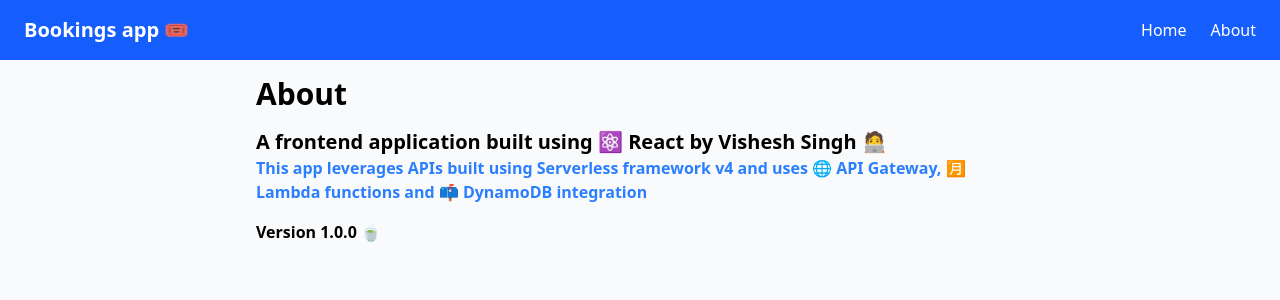
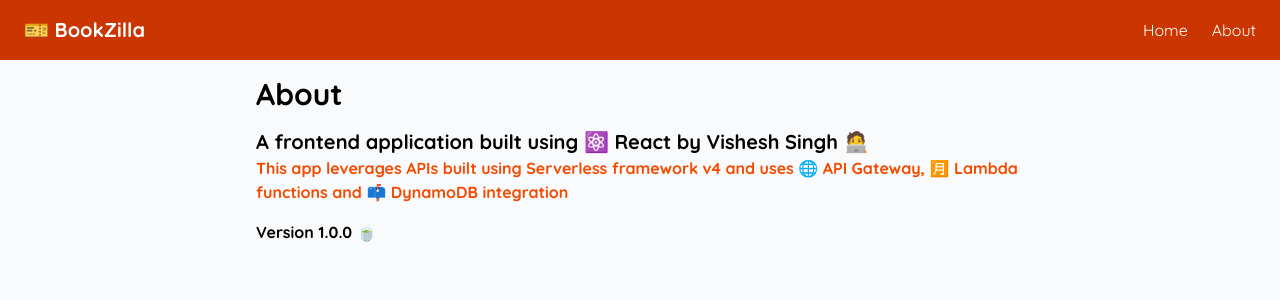
Before and after one commit to VisheshSingh/full-stack-serverless-react-project, a React app in the folder frontend/: page /about in a window 1280 px wide. Shown: the top 300 px of the page. Built offline with nearby package versions, Linux system fonts and the light colour scheme; the HTML template or start-up script is replaced by a standard one.

Commit message:
💓 make things pretty

```diff
--- a/frontend/src/components/About.jsx
+++ b/frontend/src/components/About.jsx
@@ -1,12 +1,12 @@
 const About = () => {
   return (
-    <div className='min-h-screen bg-gray-50 p-4'>
+    <div className='font-display min-h-screen bg-gray-50 p-4'>
       <div className='max-w-3xl mx-auto'>
         <h1 className='text-3xl font-bold mb-4'>About</h1>
         <h2 className='text-xl font-bold'>
           A frontend application built using ⚛️ React by Vishesh Singh 🧑‍💻
         </h2>
-        <h4 className='text-blue-500 font-bold'>
+        <h4 className='text-orange-600 font-bold'>
           This app leverages APIs built using Serverless framework v4 and uses
           🌐 API Gateway, 🈷️ Lambda functions and 📫 DynamoDB integration
         </h4>
--- a/frontend/src/components/Home.jsx
+++ b/frontend/src/components/Home.jsx
@@ -62,7 +62,7 @@ const Home = () => {
   }
 
   return (
-    <div className='min-h-screen bg-gray-50 p-4'>
+    <div className='font-display min-h-screen bg-gray-50 p-4'>
       <div className='max-w-3xl mx-auto'>
         <h1 className='text-3xl font-bold mb-4'>
           {isEditMode ? 'Update' : 'Create'} Booking
@@ -88,11 +88,11 @@ const Home = () => {
             type='date'
             name='booking-date'
           />
-          <button className='px-4 py-2 bg-blue-600 text-white rounded'>
+          <button className='px-4 py-2 bg-orange-600 text-white rounded'>
             {isEditMode ? 'Update' : 'Create'}
           </button>
         </form>
-        <h1 className='text-3xl font-bold mb-4'>List all bookings</h1>
+        <h1 className='text-2xl font-bold mb-4'>List all bookings</h1>
         <div className='grid grid-cols-1 sm:grid-cols-2 lg:grid-cols-3 gap-4'>
           {bookings.map((booking) => (
             <div key={booking.id} className='p-4 bg-white rounded shadow'>
@@ -110,7 +110,7 @@ const Home = () => {
               </p>
               <div className='mt-2 flex gap-2'>
                 <button
-                  className='text-sm text-blue-600 cursor-pointer'
+                  className='text-sm text-yellow-600 cursor-pointer'
                   onClick={() => handleEdit(booking.id)}
                 >
                   Edit📝
--- a/frontend/src/components/Navbar.jsx
+++ b/frontend/src/components/Navbar.jsx
@@ -1,9 +1,9 @@
 import { Link } from 'react-router-dom';
 const Navbar = () => {
   return (
-    <nav className='bg-blue-600 text-white px-6 py-4 flex justify-between items-center'>
+    <nav className='font-display bg-orange-700 text-white px-6 py-4 flex justify-between items-center'>
       <div className='text-xl font-bold'>
-        <Link to='/'>Bookings app 🎟️</Link>
+        <Link to='/'>🎫 BookZilla</Link>
       </div>
 
       <ul className='flex space-x-6'>
--- a/frontend/src/index.css
+++ b/frontend/src/index.css
@@ -1 +1,6 @@
+@import url('https://fonts.googleapis.com/css2?family=Nunito:ital,wght@0,200..1000;1,200..1000&family=Quicksand:wght@300..700&display=swap');
 @import 'tailwindcss';
+
+@theme {
+  --font-display: 'Quicksand', sans-serif;
+}
```
